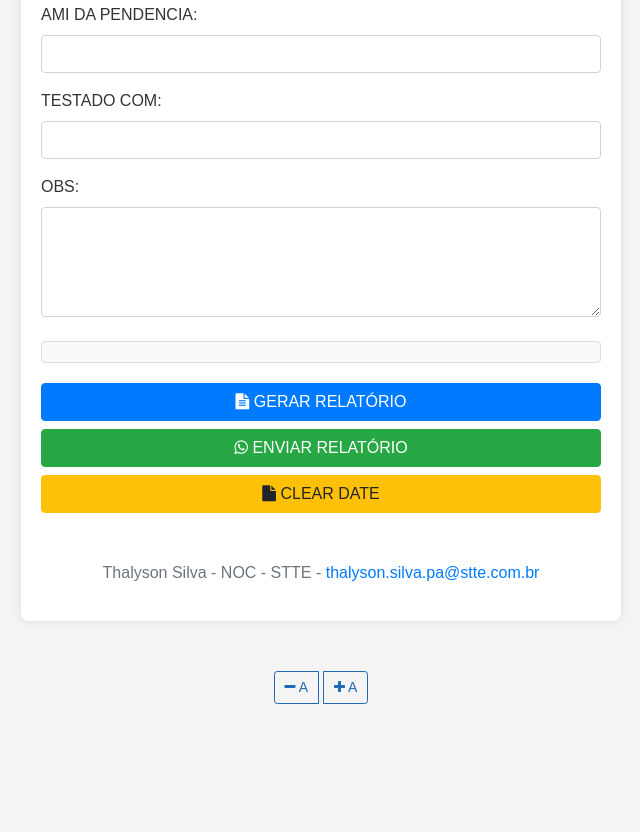
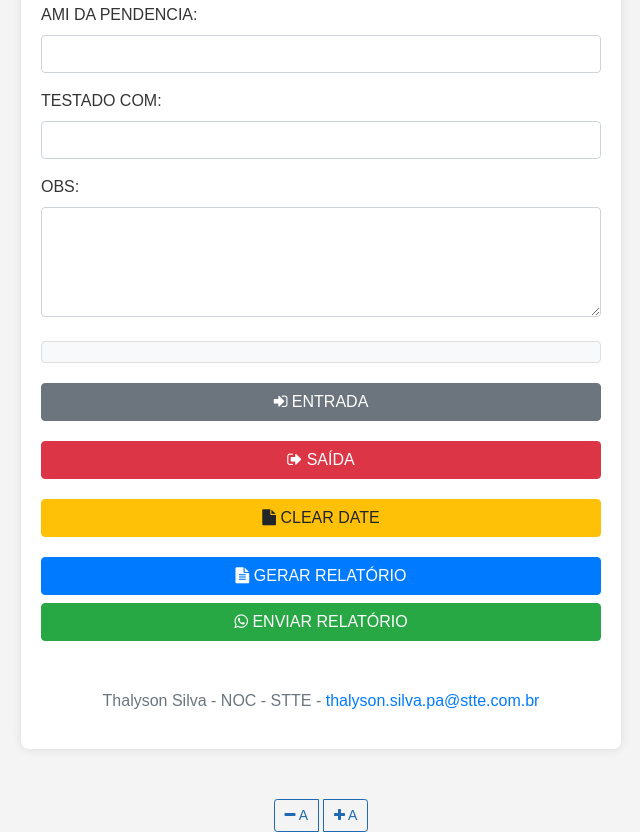
Before and after one commit to Thalysoncristian/Thalyson-silva-projeto, a plain HTML site: page index.html in a window 1280 px wide. Shown: the part 2816-3648 px from the top of the page, without its empty margins (319-959 px from the left). Before the commit the page ends 3520 px from the top, so only its background shows below. Drawn offline with nearby package versions, Linux system fonts and the light colour scheme.

Commit message:
update fim

```diff
--- a/index.html
+++ b/index.html
@@ -309,14 +309,65 @@
                 <textarea id="obs" class="form-control" rows="4" ></textarea>
             </div>
             <div id="resultado" class="mt-4"></div>
-            <button type="submit" class="btn btn-primary btn-block" onclick="gerarRelatorio()">
-                <i class="fa fa-file-text"></i> Gerar Relatório
+
+            <button type="button" class="btn btn-secondary btn-block" onclick="gerarEntrada()">
+                <i class="fa fa-sign-in"></i> Entrada
             </button>
-            <button type="button" class="btn btn-success btn-block" onclick="enviarRelatorio()">
-                <i class="fa fa-whatsapp"></i> Enviar Relatório
+            <script>
+                function gerarEntrada() {
+                    const site = document.getElementById('site').value.toUpperCase();
+                    const ami = document.getElementById('ami').value.toUpperCase();
+                    const falhaAtividade = $('#falhaAtividade').val()?.join(', ').toUpperCase() || '';
+                    const tecnico = document.getElementById('tecnico').value.toUpperCase();
+                    const supervisor = document.getElementById('supervisor').value.toUpperCase();
+                    const coordenador = document.getElementById('coordenador').value.toUpperCase();
+                    const dataHoraEntrada = new Date().toLocaleString('pt-BR');
+
+                    const entradaTexto = `*ENTRADA: (X)*
+*EMPRESA: STTE*
+*SITE:* ${site}
+*AMI:* ${ami}
+*FALHA DA ATIVIDADE:* ${falhaAtividade}
+*TÉCNICO:* ${tecnico}
+*SUPERVISOR:* ${supervisor}
+*COORDENADOR:* ${coordenador}
+*DATA HORA ENTRADA:* ${dataHoraEntrada}`;
+
+                    document.getElementById('resultado').innerText = entradaTexto;
+                }
+            </script>
+
+            <button type="button" class="btn btn-danger btn-block" onclick="gerarSaida()">
+                <i class="fa fa-sign-out"></i> SAÍDA
             </button>
+            <script>
+                function gerarSaida() {
+                    const site = document.getElementById('site').value.toUpperCase();
+                    const ami = document.getElementById('ami').value.toUpperCase();
+                    const falhaAtividade = $('#falhaAtividade').val()?.join(', ').toUpperCase() || '';
+                    const tecnico = document.getElementById('tecnico').value.toUpperCase();
+                    const supervisor = document.getElementById('supervisor').value.toUpperCase();
+                    const coordenador = document.getElementById('coordenador').value.toUpperCase();
+                    const dataHoraSaida = new Date().toLocaleString('pt-BR');
+
+                    const saidaTexto = `*SAÍDA: (X)*
+*EMPRESA: STTE*
+*SITE:* ${site}
+*AMI:* ${ami}
+*FALHA DA ATIVIDADE:* ${falhaAtividade}
+*TÉCNICO:* ${tecnico}
+*SUPERVISOR:* ${supervisor}
+*COORDENADOR:* ${coordenador}
+*DATA HORA SAÍDA:* ${dataHoraSaida}`;
+
+                    document.getElementById('resultado').innerText = saidaTexto;
+                }
+            </script>
+
+
+
             <button type="button" class="btn btn-warning btn-block" onclick="gerarNovoRelatorio()">
-                <i class="fa fa-file"></i> Clear date
+                <i class="fa fa-file"></i> CLEAR DATE
             </button>
             <script>
                 function gerarNovoRelatorio() {
@@ -366,7 +417,7 @@
 *DATA HORA DESLOCAMENTO:* ${formatarData(dadosPreservados.dataDeslocamento)}
 *DATA HORA FIM DESLOCAMENTO:* ${formatarData(dadosPreservados.dataFimDeslocamento)}
 *QUEM ACIONOU:* ${dadosPreservados.quemAcionou}
-*FALHA NORMALIZADA:* ${dadosPreservados.falhaAtividade.join(', ')}
+*FALHA DA ATIVIDADE:* ${dadosPreservados.falhaAtividade.join(', ')}
 *CAUSA ENCONTRADA:* ${dadosPreservados.causaEncontrada}
 *TESTADO COM:* ${dadosPreservados.testadoCom}`;
 
@@ -383,6 +434,14 @@
                 }
             </script>
         </form>
+
+        <button type="submit" class="btn btn-primary btn-block" onclick="gerarRelatorio()">
+            <i class="fa fa-file-text"></i> Gerar Relatório
+        </button>
+
+        <button type="button" class="btn btn-success btn-block" onclick="enviarRelatorio()">
+            <i class="fa fa-whatsapp"></i> Enviar Relatório
+        </button>
 
         <footer class="text-center mt-5">
             <p class="text-muted">
--- a/script.js
+++ b/script.js
@@ -179,6 +179,13 @@ function mostrarPortaGabinete() {
 // Função para gerar o relatório
 function gerarRelatorio() {
     try {
+        // Salvar os valores dos campos antes de gerar o relatório
+        const camposPreenchidos = {};
+        const inputs = document.querySelectorAll('input, select, textarea');
+        inputs.forEach(input => {
+            camposPreenchidos[input.id] = input.value;
+        });
+
         const relatorio = {
             site: document.getElementById('site')?.value?.toUpperCase() || '',
             ami: document.getElementById('ami')?.value?.toUpperCase() || '',
@@ -324,6 +331,14 @@ ${relatorio.estadoPortas === 'PRECISA DE MANUTENÇÃO' ? `*INFORMAR A PORTA DE Q
             .replace(/\n{3,}/g, '\n\n');
 
         document.getElementById('resultado').textContent = resultado.trim();
+
+        // Restaurar os valores dos campos após gerar o relatório
+        inputs.forEach(input => {
+            if (camposPreenchidos[input.id]) {
+                input.value = camposPreenchidos[input.id];
+            }
+        });
+
     } catch (error) {
         console.error('Erro ao gerar relatório:', error);
         alert('Ocorreu um erro ao gerar o relatório. Por favor, verifique os dados inseridos.');
```
